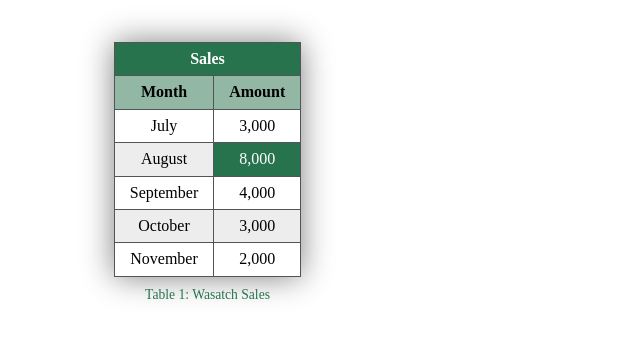
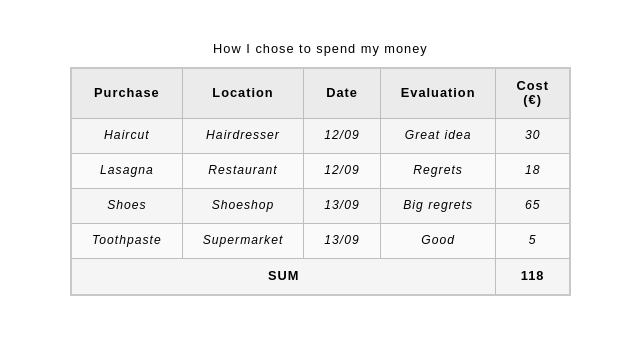
Before and after one commit to vallabisa/wdd230, a plain HTML site: page lesson-8/tablebuild.html in a window 1280 px wide. Shown: the whole page, without its empty margins (20-660 px from the left). Drawn offline with nearby package versions, Linux system fonts and the light colour scheme; files that its build step writes are made by us from their sources.

Commit message:
update table build

```diff
--- a/lesson-8/styles/tablecss.css
+++ b/lesson-8/styles/tablecss.css
@@ -1,46 +1,44 @@
-:root {
-	--back: hsla(150, 50%, 30%, 1);
-  --back2: hsla(150, 50%, 30%, .5);
-  --foredark: hsla(0,0%,10%,1);
-	--forelight: hsla(0,0%,100%,1);
-	--border: hsl(0,0%,20%);
-	--borderlight: hsl(0,0%,33%);
-	--shadow: hsl(0,0%,50%);
-	--zebra: hsl(0, 0%, 93%, 1);
+html {
+	font-family: sans-serif;
   }
 
   table {
-	margin: 10px auto;
-	border: thin solid var(--border);
-	box-shadow: 0 0 30px var(--shadow);
 	border-collapse: collapse;
+	border: 2px solid rgb(200,200,200);
+	letter-spacing: 1px;
+	font-size: 0.8rem;
   }
 
-caption {
-  padding: 10px;
-  caption-side: bottom;
-	color: var(--back);
-	font-size: .85rem;
-}
-
-tr:first-child th, .highlight {
-	background-color: var(--back);
-	color: var(--forelight);
-}
-
-th, td {
-	padding: 7px 15px;
-	border: 1px solid var(--borderlight);
+  td, th {
+	border: 1px solid rgb(190,190,190);
+	padding: 10px 20px;
   }
 
   th {
-	background-color: var(--back2);
+	background-color: rgb(235,235,235);
   }
 
   td {
 	text-align: center;
   }
 
-tbody tr:nth-child(even) {
-	background-color: var(--zebra);
+  tr:nth-child(even) td {
+	background-color: rgb(250,250,250);
   }
+
+  tr:nth-child(odd) td {
+	background-color: rgb(245,245,245);
+  }
+
+  caption {
+	padding: 10px;
+  }
+
+  tbody {
+	font-size: 95%;
+	font-style: italic;
+  }
+
+  tfoot {
+	font-weight: bold;
+  }
--- a/lesson-8/tablebuild.html
+++ b/lesson-8/tablebuild.html
@@ -19,40 +19,52 @@
 </head>
 
 <main>
+
     <table>
-        <caption>Table 1: Wasatch Sales</caption>
+        <caption>How I chose to spend my money</caption>
         <thead>
             <tr>
-                <th colspan="2" scope="colgroup">Sales</th>
+              <th scope="col">Purchase</th>
+              <th scope="col">Location</th>
+              <th scope="col">Date</th>
+              <th scope="col">Evaluation</th>
+              <th scope="col">Cost (€)</th>
+            </tr>
+          </thead>
+          <tfoot>
+          <tr>
+           <td colspan="4">SUM</td>
+                <td>118</td>
+
+          </tr></tfoot>
+          <tr>
+            <td>Haircut</th>
+            <td>Hairdresser</td>
+            <td>12/09</td>
+            <td>Great idea</td>
+            <td>30</td>
           </tr>
           <tr>
-                <th scope="col">Month</th>
-                <th scope="col">Amount</th>
-            </tr>
-        </thead>
-        <tbody>
-            <tr>
-                <td>July</td>
-                <td>3,000</td>
+            <td>Lasagna</td>
+            <td>Restaurant</td>
+            <td>12/09</td>
+            <td>Regrets</td>
+            <td>18</td>
           </tr>
           <tr>
-                <td>August</td>
-                <td class="highlight">8,000</td>
+            <td>Shoes</td>
+            <td>Shoeshop</td>
+            <td>13/09</td>
+            <td>Big regrets</td>
+            <td>65</td>
           </tr>
           <tr>
-                <td>September</td>
-                <td>4,000</td>
+            <td>Toothpaste</td>
+            <td>Supermarket</td>
+            <td>13/09</td>
+            <td>Good</td>
+            <td>5</td>
           </tr>
-            <tr>
-                <td>October</td>
-                <td>3,000</td>
-            </tr>
-            <tr>
-                <td>November</td>
-                <td>2,000</td>
-            </tr>
-        </tbody>
     </table>
-</main>
 
 </html>
```
Also changed, not shown: index.html (+1 -1 lines). Lines whose indentation alone changed are shown as unchanged.
